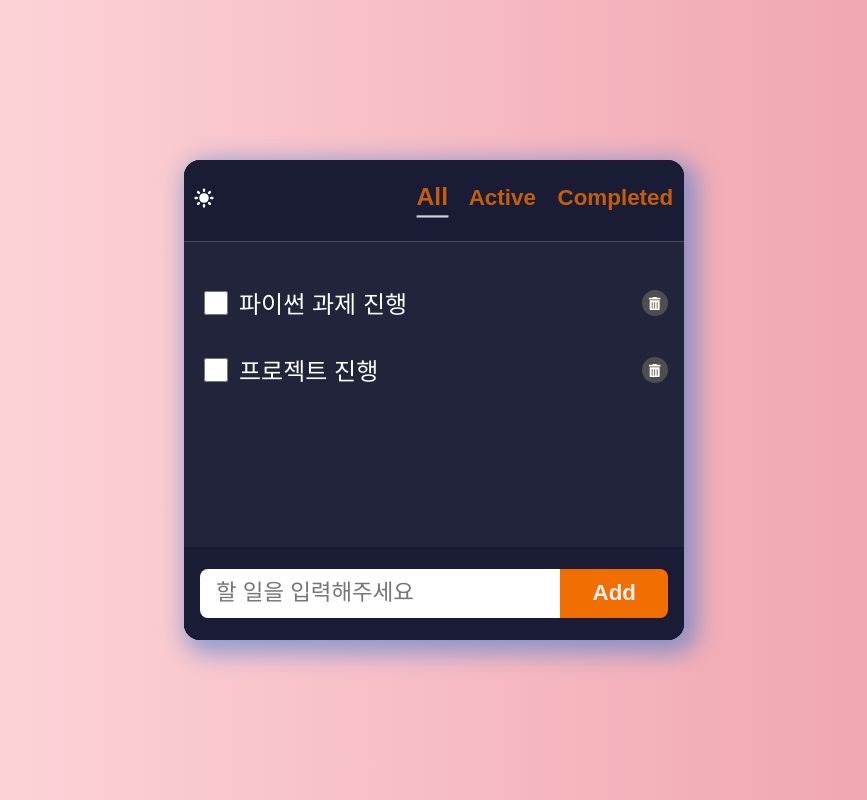
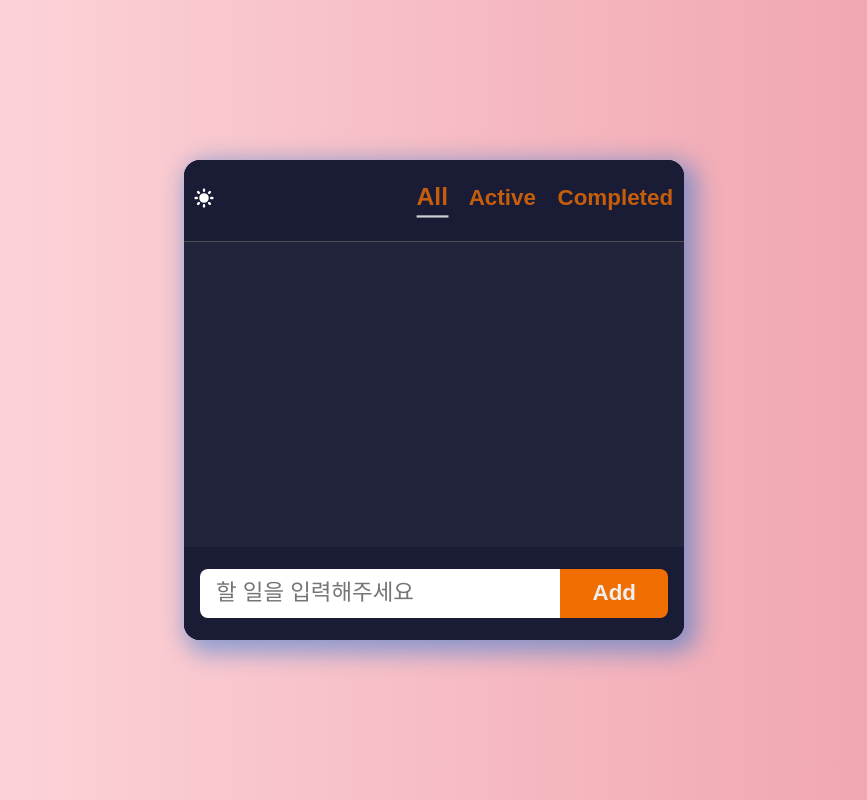
Before and after one commit to dydals3440/ToDoList, a React (Create React App) app: page / in a window 1280 px wide. Shown: the whole page, without its empty margins (206-1073 px from the left). Built offline with nearby package versions, Linux system fonts and the light colour scheme.

Commit message:
feat: 로컬스토리지 투두리스트 아이템 저장

```diff
--- a/src/components/ToDoList/TodoList.jsx
+++ b/src/components/ToDoList/TodoList.jsx
@@ -1,21 +1,13 @@
-import React, { useState } from 'react';
+import React, { useEffect, useState } from 'react';
 import styles from './TodoList.module.css';
 import AddToDo from '../AddToDo/AddToDo';
 import ToDo from '../ToDo/ToDo';
 
 export default function TodoList({ filter }) {
-  const [todos, setTodos] = useState([
-    {
-      id: '1',
-      text: '파이썬 과제 진행',
-      status: 'Active',
-    },
-    {
-      id: '2',
-      text: '프로젝트 진행',
-      status: 'Completed',
-    },
-  ]);
+  const [todos, setTodos] = useState(() => readToDosFromLocalStorage());
+  useEffect(() => {
+    localStorage.setItem('todos', JSON.stringify(todos));
+  }, [todos]);
 
   const handleAdd = (todo) => setTodos([...todos, todo]);
 
@@ -52,3 +44,9 @@
     </section>
   );
 }
+
+function readToDosFromLocalStorage() {
+  console.log('readTodosFromLocalStorage');
+  const todos = localStorage.getItem('todos');
+  return todos ? JSON.parse(todos) : [];
+}
```
